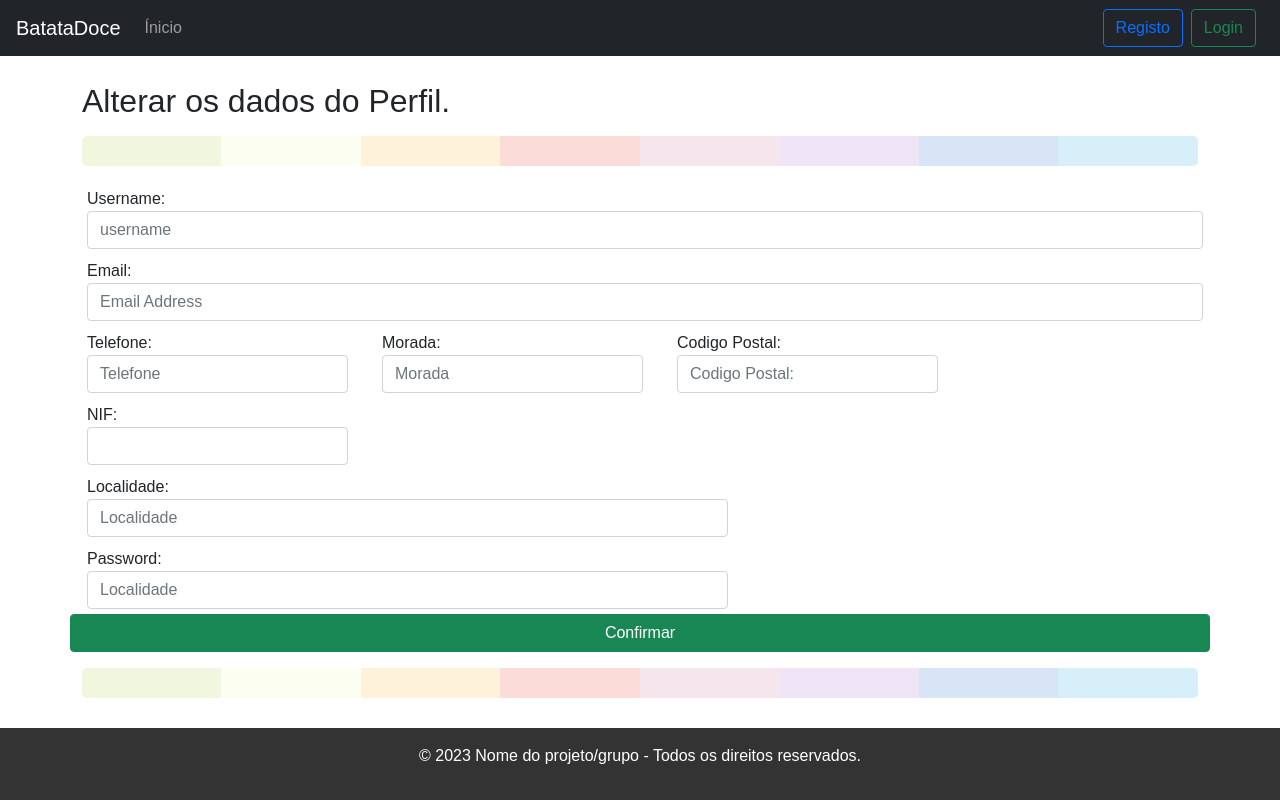
After one commit to PedroMonteiro1511/Projeto-PWEB-Servidor, a PHP site: the page made by views/user/edit.php in a window 1280 px wide. The commit adds this page. Run offline with PHP 8.4, Linux system fonts and the light colour scheme; the template is opened without the code that fills it, so the values that code supplies are empty; some libraries are stand-ins or nearby versions.

Commit message:
Alteração dos dados do Utilizador
Formulário de alteração dos dados do utilizador funcional
Alteração para usar modelo na página do perfil ao invés dos dados na sessão.
Adicionada a Função get_active_user para alterar dinamicamente o username no header.

```diff
--- a/views/layouts/header.php
+++ b/views/layouts/header.php
@@ -26,8 +26,24 @@
                     <li class="nav-item active">
                         <a class="nav-link" href="index.php?c=site&a=index">Ínicio</a>
                     </li>
+                    <?php
+
+
+                    //INSERIR AS TABS QUE SO UTILIZADORES LOGADOS PODEM ACEDER
+                    if (isset($_SESSION['active_user_id'])) {
+                        ?>
+
+                                <li class="nav-item">
+                                    <a class="nav-link" href="index.php?c=service&a=index">Serviços</a>
+                                </li>
+
+                        <?php
+                    }
+
+                    ?>
                 </ul>
             </div>
+
 
             <div class="my-2 my-lg-0" id="navbarSupportedContent">
                 <ul class="navbar-nav mr-auto">
@@ -38,7 +54,7 @@
 
                         <li class="nav-item dropdown">
                             <a class="nav-link dropdown-toggle" href="#" role="button" data-bs-toggle="dropdown" aria-expanded="false">
-                                <?= $_SESSION['active_user_username'] ?>
+                                <?= Auth::get_active_user($_SESSION['active_user_id']); ?>
                             </a>
                             <ul class="dropdown-menu">
                                 <li><a class="dropdown-item" href="index.php?c=user&a=index">Perfil</a></li>
--- /dev/null
+++ b/views/user/edit.php
@@ -0,0 +1,117 @@
+<style>
+
+    .col-xs-12 {
+        margin: 5px !important;
+    }
+
+    hr:not([size]) {
+        height: 30px !important;
+    }
+
+    #leftPanel {
+        background-color: #0079ac;
+        color: #fff;
+        /*     text-align: center; */
+    }
+
+    #rightPanel {
+        min-height: 500px;
+        min_width: 300px;
+    }
+
+    /* Credit to bootsnipp.com for the css for the color graph */
+    .colorgraph {
+        height: 20px;
+        border-top: 0;
+        /*   background: #c4e17f; */
+        border-radius: 5px;
+        background-image: -webkit-linear-gradient(left, #c4e17f, #c4e17f 12.5%, #f7fdca 12.5%, #f7fdca 25%, #fecf71 25%, #fecf71 37.5%, #f0776c 37.5%, #f0776c 50%, #db9dbe 50%, #db9dbe 62.5%, #c49cde 62.5%, #c49cde 75%, #669ae1 75%, #669ae1 87.5%, #62c2e4 87.5%, #62c2e4);
+        background-image: -moz-linear-gradient(left, #c4e17f, #c4e17f 12.5%, #f7fdca 12.5%, #f7fdca 25%, #fecf71 25%, #fecf71 37.5%, #f0776c 37.5%, #f0776c 50%, #db9dbe 50%, #db9dbe 62.5%, #c49cde 62.5%, #c49cde 75%, #669ae1 75%, #669ae1 87.5%, #62c2e4 87.5%, #62c2e4);
+        background-image: -o-linear-gradient(left, #c4e17f, #c4e17f 12.5%, #f7fdca 12.5%, #f7fdca 25%, #fecf71 25%, #fecf71 37.5%, #f0776c 37.5%, #f0776c 50%, #db9dbe 50%, #db9dbe 62.5%, #c49cde 62.5%, #c49cde 75%, #669ae1 75%, #669ae1 87.5%, #62c2e4 87.5%, #62c2e4);
+        background-image: linear-gradient(to right, #c4e17f, #c4e17f 12.5%, #f7fdca 12.5%, #f7fdca 25%, #fecf71 25%, #fecf71 37.5%, #f0776c 37.5%, #f0776c 50%, #db9dbe 50%, #db9dbe 62.5%, #c49cde 62.5%, #c49cde 75%, #669ae1 75%, #669ae1 87.5%, #62c2e4 87.5%, #62c2e4);
+    }
+</style>   <?php //TODO Cores todas pipi , alterar se quiserem  ?>
+
+<div class="container" style="margin-top: 2%">
+    <div class="col-md-12">
+        <form role="form" action="index.php?c=user&a=update" method="post">
+            <h2>Alterar os dados do Perfil.</h2>
+            <hr class="colorgraph">
+            <div class="row">
+                <div class="col-xs-12 col-sm-12 col-md-12">
+                    <div class="form-group">
+                        <label for="username_edit"> Username: </label>
+                        <input type="text" name="username_edit" id="username_edit" class="form-control input-lg"
+                               placeholder="username" tabindex="1" value="<?= $model->username ?>">
+                    </div>
+                </div>
+            </div>
+            <div class="col-xs-12 col-sm-12 col-md-12">
+                <div class="form-group">
+                    <label for="email_edit">Email: </label>
+                    <input type="email" name="email_edit" id="email_edit" class="form-control input-lg"
+                           placeholder="Email Address"
+                           tabindex="4" value="<?= $model->email ?>" >
+                </div>
+            </div>
+            <div class="row">
+                <div class="col-xs-12 col-sm-12 col-md-3">
+                    <div class="form-group">
+                        <label for="telefone_edit">Telefone: </label>
+                        <input type="text" name="telefone_edit" id="telefone_edit" class="form-control input-lg"
+                               placeholder="Telefone" tabindex="1" value="<?= $model->telefone ?>">
+                    </div>
+                </div>
+                <div class="col-xs-12 col-sm-12 col-md-3">
+                    <div class="form-group">
+                        <label for="morada_edit">Morada: </label>
+                        <input type="text" name="morada_edit" id="morada_edit"
+                               class="form-control input-lg" placeholder="Morada" tabindex="6" value="<?= $model->morada ?>">
+                    </div>
+                </div>
+                <div class="col-xs-12 col-sm-12 col-md-3">
+                    <div class="form-group">
+                        <label for="codpostal_edit">Codigo Postal: </label>
+                        <input type="text" name="codpostal_edit" id="codpostal_edit"
+                               class="form-control input-lg" placeholder="Codigo Postal: " tabindex="6" value="<?= $model->codpostal ?>">
+                    </div>
+                </div>
+                <div class="col-xs-12 col-sm-12 col-md-3">
+                    <div class="form-group">
+                        <label for="nif_edit">NIF: </label>
+                        <input type="text" name="nif_edit" id="nif_edit"
+                               class="form-control input-lg" tabindex="6" value="<?= $model->nif ?>">
+                    </div>
+                </div>
+            </div>
+            <div class="row">
+                <div class="col-xs-12 col-sm-12 col-md-7">
+                    <div class="form-group">
+                        <label for="localidade_edit">Localidade: </label>
+                        <input type="text" name="localidade_edit" id="localidade_edit" class="form-control input-lg"
+                               placeholder="Localidade" tabindex="1" value="<?= $model->localidade ?>">
+                    </div>
+                </div>
+            </div>
+            <div class="row">
+                <div class="col-xs-12 col-sm-12 col-md-7">
+                    <div class="form-group">
+                        <label for="password_edit">Password: </label>
+                        <input type="password" name="password_edit" id="password_edit" class="form-control input-lg"
+                               placeholder="Localidade" tabindex="1" value="<?= $model->password ?>">
+                    </div>
+                </div>
+            </div>
+            <div class="row">
+
+                <button class="btn btn-success" type="submit">Confirmar</button>
+
+            </div>
+            <hr class="colorgraph">
+
+        </form>
+
+    </div>
+</div>
+</div>
+</div>
```
Also changed, not shown: controllers/UserController.php (+40 -3 lines), models/Auth.php (+9 -3 lines), routes.php (+4 -9 lines), views/user/index.php (+6 -6 lines), 1 other file.
